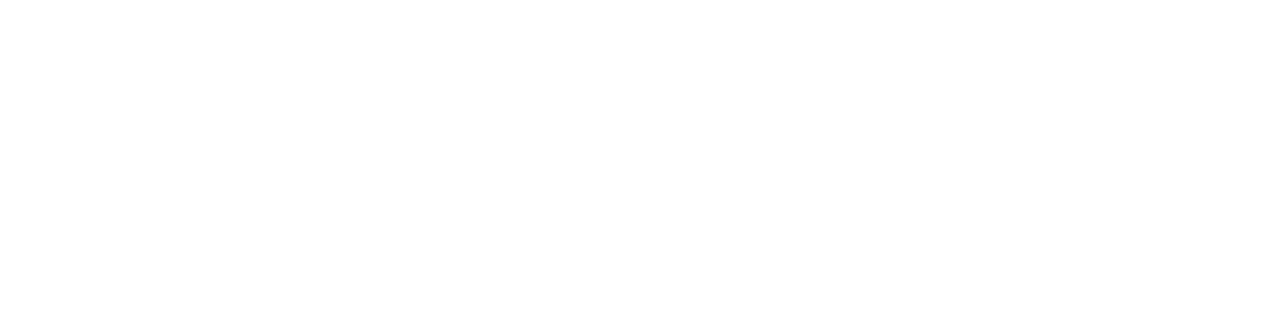
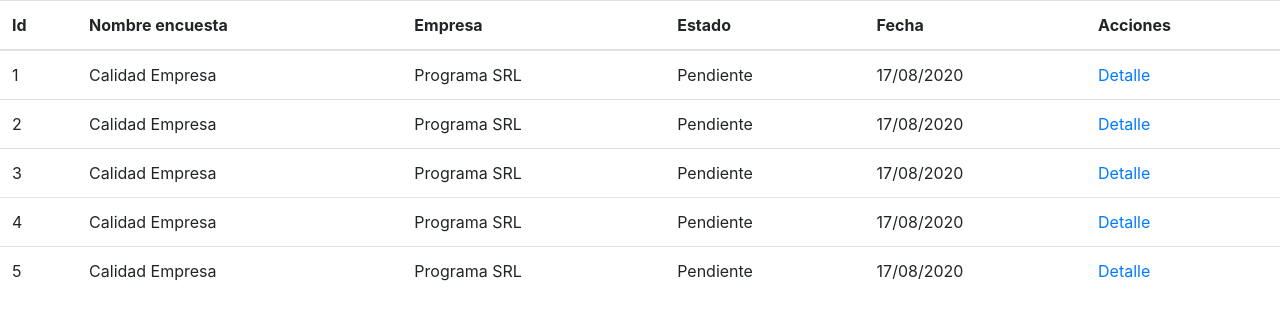
Before and after one commit to tuxtron/API-G7, a React (Create React App) app in the folder fundacion_pyme/: page /detalle in a window 1280 px wide. Shown: the top 320 px of the page. Built offline with nearby package versions, Linux system fonts and the light colour scheme.

Commit message:
Se agrego la tabla y el json de respuesta

```diff
--- a/fundacion_pyme/package.json
+++ b/fundacion_pyme/package.json
@@ -3,6 +3,7 @@
   "version": "0.1.0",
   "private": true,
   "dependencies": {
+    "@fortawesome/fontawesome-free": "^5.14.0",
     "@testing-library/jest-dom": "^4.2.4",
     "@testing-library/react": "^9.3.2",
     "@testing-library/user-event": "^7.1.2",
--- a/fundacion_pyme/src/App.js
+++ b/fundacion_pyme/src/App.js
@@ -2,6 +2,7 @@
 import './App.css';
 import { BrowserRouter as Router, Switch, Route } from 'react-router-dom';
 import Pregunta from './Components/Pregunta';
+import Tabla from './Components/Tabla';
 
 
 function App() {
@@ -13,10 +14,13 @@
             <Route path="/login">
 
             </Route>
-            <Route path="/detalle">
+            <Route path="/home">
 
             </Route>
-            <Route path="/">
+            <Route path="/detalle">
+              <Tabla />
+            </Route>
+            <Route path="/pregunta">
                 {/* Esta parte deberia ser dinamica pasando los parametros correspondientes,
                   despues cuando tengamos bien como vendria los datos desde BD ajustamos los parametros
                   de componente sin problema */}
--- /dev/null
+++ b/fundacion_pyme/src/Components/Tabla.js
@@ -0,0 +1,43 @@
+import React from 'react';
+import './Tabla.css';
+import Table from 'react-bootstrap/Table';
+import 'bootstrap/dist/css/bootstrap.min.css';
+import encuestas from '../data-table.json'
+
+
+
+const Tabla =()=>{
+    return(
+        <Table>
+        <thead>
+            <tr>
+                <th>Id</th>
+                <th>Nombre encuesta</th>
+                <th>Empresa</th>
+                <th>Estado</th>
+                <th>Fecha</th>
+                <th>Acciones</th>
+            </tr>
+        </thead>
+        <tbody>
+           {encuestas.map (ul => {
+               return (
+                   <tr key={ul.id}>
+                       <td>{ul.id}</td>
+                       <td>{ul.survey_name}</td>
+                       <td>{ul.company}</td>
+                       <td>{ul.status}</td>
+                       <td>{ul.date}</td>
+                       <td>
+                           <i class="fas fa-eye"></i>
+                           <a href="">Detalle</a>
+                        </td>
+                   </tr>
+               )
+           })}
+        </tbody>
+    </Table>
+    )
+}
+
+export default Tabla
--- /dev/null
+++ b/fundacion_pyme/src/data-table.json
@@ -0,0 +1,34 @@
+[
+    {
+        "id":1,
+        "survey_name":"Calidad Empresa",
+        "company":"Programa SRL",
+        "status": "Pendiente",
+        "date":"17/08/2020"
+    },    {
+        "id":2,
+        "survey_name":"Calidad Empresa",
+        "company":"Programa SRL",
+        "status": "Pendiente",
+        "date":"17/08/2020"
+    },    {
+        "id":3,
+        "survey_name":"Calidad Empresa",
+        "company":"Programa SRL",
+        "status": "Pendiente",
+        "date":"17/08/2020"
+    },    {
+        "id":4,
+        "survey_name":"Calidad Empresa",
+        "company":"Programa SRL",
+        "status": "Pendiente",
+        "date":"17/08/2020"
+    },    {
+        "id":5,
+        "survey_name":"Calidad Empresa",
+        "company":"Programa SRL",
+        "status": "Pendiente",
+        "date":"17/08/2020"
+    }
+
+]
```
Also changed, not shown: fundacion_pyme/src/Components/Tabla.css (added), 2 other files (tests, documents, lock files or other folders).
